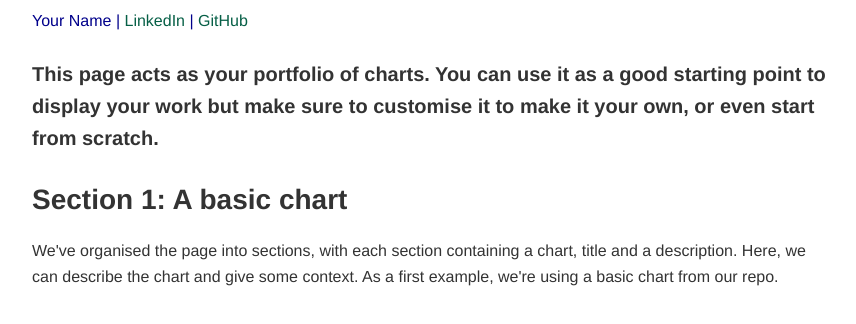
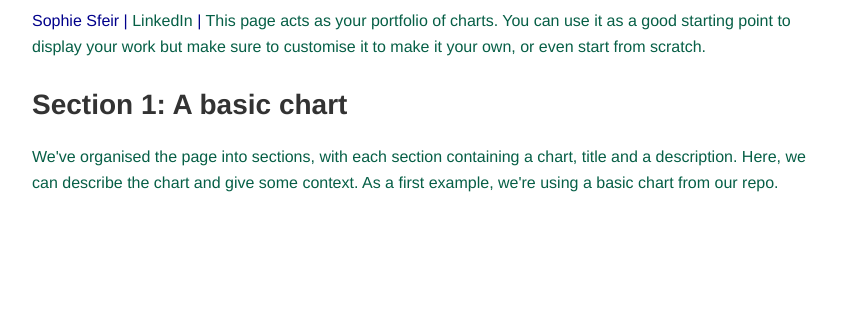
Before and after one commit to sfeirs/sfeirs.github.io, a plain HTML site: page Example3.html in a window 1280 px wide. Shown: the part 140-464 px from the top of the page, without its empty margins (208-1064 px from the left). Drawn offline with Linux system fonts and the light colour scheme; a script that the page names is missing.

Commit message:
Update Example3.html with name, linkedin, github links

```diff
--- a/Example3.html
+++ b/Example3.html
@@ -48,8 +48,8 @@
     </h1>
     <p style="margin-top: 0px; color: darkblue">
         <!-- we're setting the margin to 0px so the header and authour name are close together -->
-        Your Name | <a href="https://www.linkedin.com/in/YOUR_LINKEDIN/">LinkedIn</a> | <a
-            href="https://www.github.com/YOUR_GITHUB">GitHub</a>
+        Sophie Sfeir | <a href="www.linkedin.com/in/sophie-ss">LinkedIn</a> | <a
+            href="https://sfeirs.github.io/>GitHub</a>
     </p>
     <h3 class="small"> <!-- We have added a class to the header called "small" which we can use to style it in the CSS -->
         This page acts as your portfolio of charts. You can use it as a good starting point to display your work but make sure to customise it to make it your own, or even start from scratch.
```
